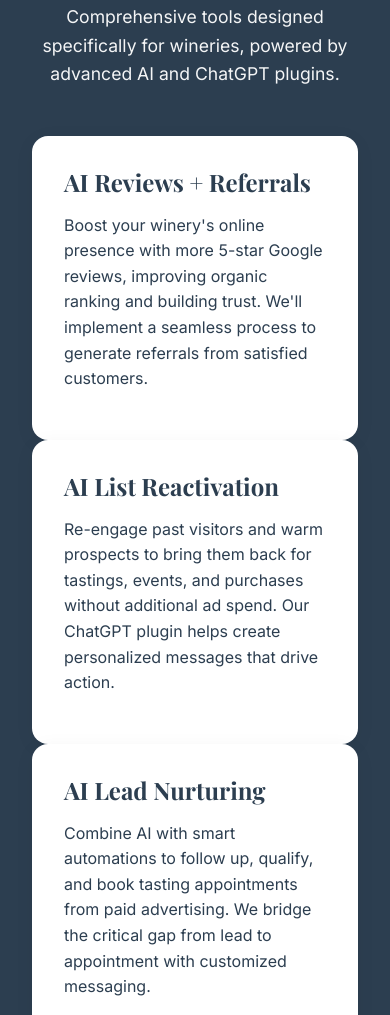
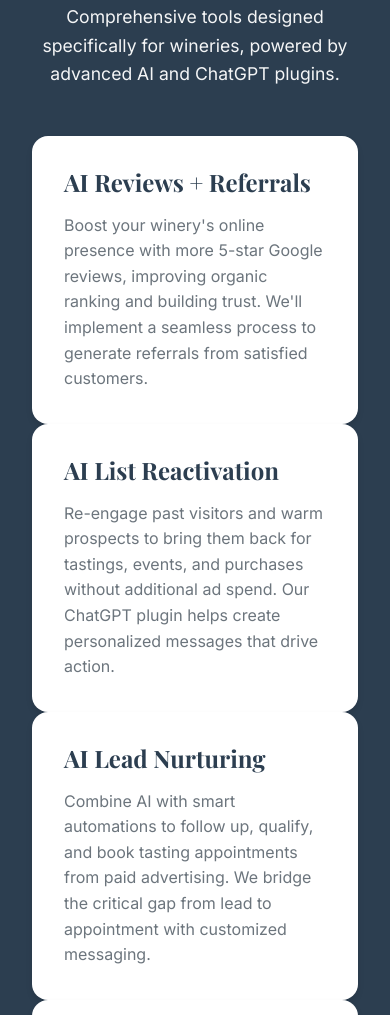
Before and after one commit to flowforgelab/winemembers, a plain HTML site: page index.html in a window 390 px wide. Shown: the part 2766-3781 px from the top of the page. Drawn offline with nearby package versions, Linux system fonts and the light colour scheme.

Commit message:
Remove service images for cleaner design and update phone number to (425)908-0250

```diff
--- a/index.html
+++ b/index.html
@@ -23,7 +23,7 @@
     <!-- GBP Verification -->
     <meta name="google-site-verification" content="YOUR_VERIFICATION_CODE">
 
-    <link rel="icon" type="image/svg+xml" href="favicon.svg">
+    <link rel="icon" type="image/png" href="images/favicon.png">
     <link rel="stylesheet" href="styles.css">
     <link rel="preconnect" href="https://fonts.googleapis.com">
     <link rel="preconnect" href="https://fonts.gstatic.com" crossorigin>
--- a/styles.css
+++ b/styles.css
@@ -921,48 +921,33 @@ footer {
 }
 
 /* Service Cards with Images */
+.service-content {
+    padding: 2rem;
+    position: relative;
+    z-index: 1;
+}
+
+.service-content h3 {
+    margin-bottom: 1rem;
+    color: var(--color-secondary);
+}
+
+.service-content p {
+    color: var(--color-text-light);
+    margin-bottom: 0;
+}
+
 .service-card {
     background: white;
-    padding: var(--spacing-md);
     border-radius: var(--radius-lg);
-    box-shadow: 0 4px 20px rgba(0, 0, 0, 0.05);
+    box-shadow: 0 4px 6px rgba(0, 0, 0, 0.1);
     transition: var(--transition);
-    position: relative;
     overflow: hidden;
-}
-
-.service-card::after {
-    content: '';
-    position: absolute;
-    bottom: 0;
-    left: 0;
-    right: 0;
-    height: 4px;
-    background: var(--color-accent);
-    transform: scaleX(0);
-    transition: transform 0.3s ease;
-}
-
-.service-card:hover::after {
-    transform: scaleX(1);
 }
 
 .service-card:hover {
     transform: translateY(-5px);
-    box-shadow: 0 8px 30px rgba(0, 0, 0, 0.1);
-}
-
-.service-content {
-    position: relative;
-    z-index: 1;
-}
-
-.service-content img {
-    width: 100%;
-    height: 200px;
-    object-fit: cover;
-    border-radius: var(--radius-md);
-    margin-bottom: var(--spacing-sm);
+    box-shadow: 0 8px 15px rgba(0, 0, 0, 0.1);
 }
 
 /* Image Optimization */
```
